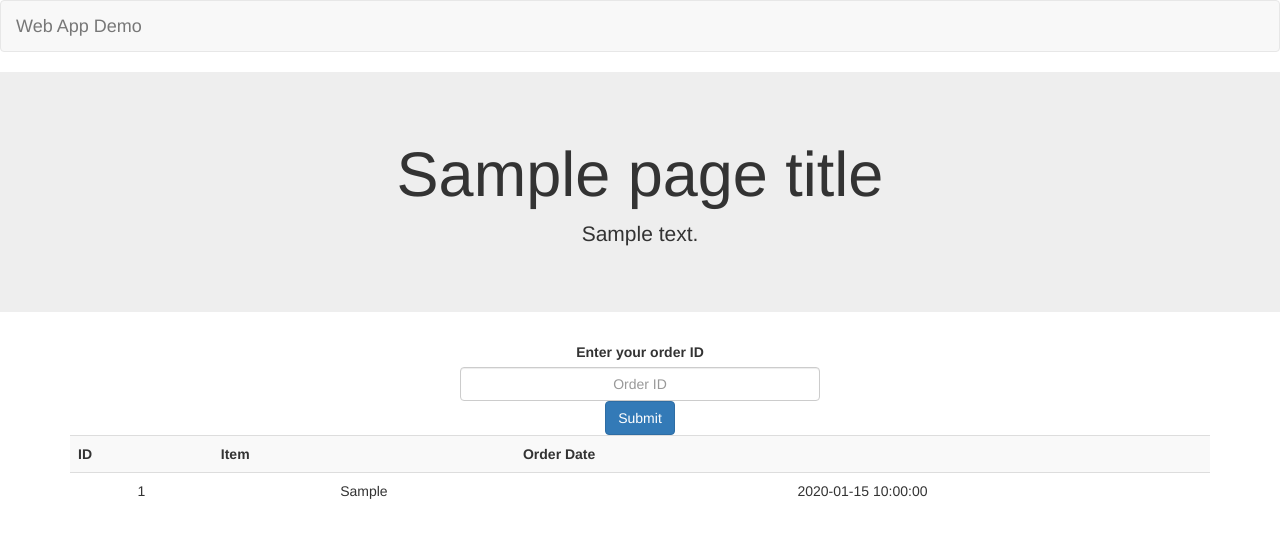
After one commit to terrabitz/FlaskWebAppHackingDemo, a Flask app: template app/templates/shipping_order.html in a window 1280 px wide. The commit adds this page. Shown: the top 538 px of the page. Run offline with Flask 2, Linux system fonts and the light colour scheme; tables that the repository leaves empty hold one stand-in row (values such as "Sample post"); the template is opened without the code that fills it: values that come from a table or form of the project are taken from there, most other values are stand-ins (such as "Sample title", 1, 10 or a date in 2020); some libraries are stand-ins or nearby versions.

Commit message:
Added shipping order page

```diff
--- a/app/main.py
+++ b/app/main.py
@@ -2,6 +2,7 @@ from flask import Flask, session, request, render_template, g, redirect, url_for
 from flask_security import Security, current_user, SQLAlchemyUserDatastore
 from flask_admin import Admin
 from flask_admin.contrib.sqla import ModelView
+from sqlalchemy.exc import OperationalError
 
 from app.models import db, User, Role, SuperSecureData
 
@@ -101,14 +102,38 @@ def shop():
             quantity=int(quantity)
         )
 
-@app.route('/sqli', methods=['GET', 'POST'])
+
+@app.route('/shipping_order', methods=['GET', 'POST'])
 def sqli():
-    pass
+    results = []
+    error = ''
+    order_id = request.form.get('order_id')
+    if request.method == 'POST' and order_id:
+        connection = db.engine.connect()
+        try:
+            rows = connection.execute('select * from orders where id = \'{}\''.format(order_id))
+        except OperationalError:
+            error = 'Could not find order {}'.format(order_id)
+        else:
+            for row in rows:
+                order = {}
+                for key, value in row.items():
+                    order[key] = value
+                results.append(order)
+
+    return render_template(
+        'shipping_order.html',
+        page_title='Shipping Order Lookup',
+        page_description='This is to demonstrate basic SQL injection attacks',
+        results=results,
+        error=error
+    )
 
 
 demo_pages = {
     'Spidering': '/spider/1',
-    'Shop': '/shop'
+    'Shop': '/shop',
+    'SQL': '/shipping_order'
 }
 
 
--- /dev/null
+++ b/app/templates/shipping_order.html
@@ -0,0 +1,31 @@
+{% extends '_page.html' %}
+{% from 'components/forms.html' import form, input, button %}
+
+{% block page_body %}
+{% if error %}
+<div class="alert alert-danger" role="alert">
+    {{ error }}
+</div>
+{% endif %}
+{{ form(method="POST", fields=[
+input(name="order_id", label="Enter your order ID", placeholder="Order ID"),
+button(text="Submit", type="submit", style_class="btn-primary")
+])
+}}
+{% if results %}
+<table class="table table-striped">
+    <tr>
+        <th>ID</th>
+        <th>Item</th>
+        <th>Order Date</th>
+    </tr>
+    {% for result in results %}
+    <tr>
+        <td>{{ result.id }}</td>
+        <td>{{ result.item }}</td>
+        <td>{{ result.order_date }}</td>
+    </tr>
+    {% endfor %}
+</table>
+{% endif %}
+{% endblock %}
--- a/app/templates/shop.html
+++ b/app/templates/shop.html
@@ -5,8 +5,8 @@
     <p>Dell Laptop</p>
     <img src="https://s18.postimg.org/pjs7oy7w9/index.jpg">
     {{ form(method="POST", fields=[
-        input(name="quantity", placeholder="Quantity"),
-        input(name="cost", value='300.00', disabled=True),
+        input(name="quantity", label="Quantity", placeholder="Quantity"),
+        input(name="cost", label="Cost", value='300.00', disabled=True),
         button(text="Order", type="submit", style_class="btn-primary")
     ]) }}
 {% endblock %}
```
Also changed, not shown: app/models/__init__.py (+7 -0 lines), migrations/versions/3f82aaa768b6_.py (added, +33 -0 lines), app/templates/database.html (deleted).
